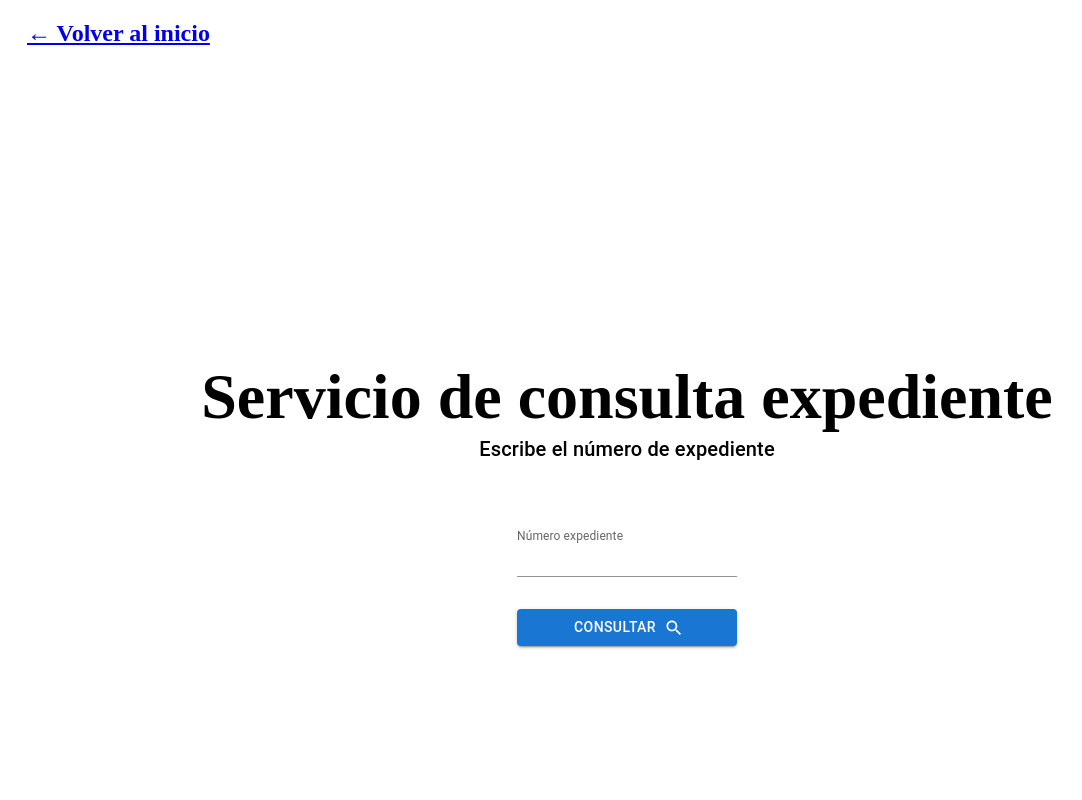
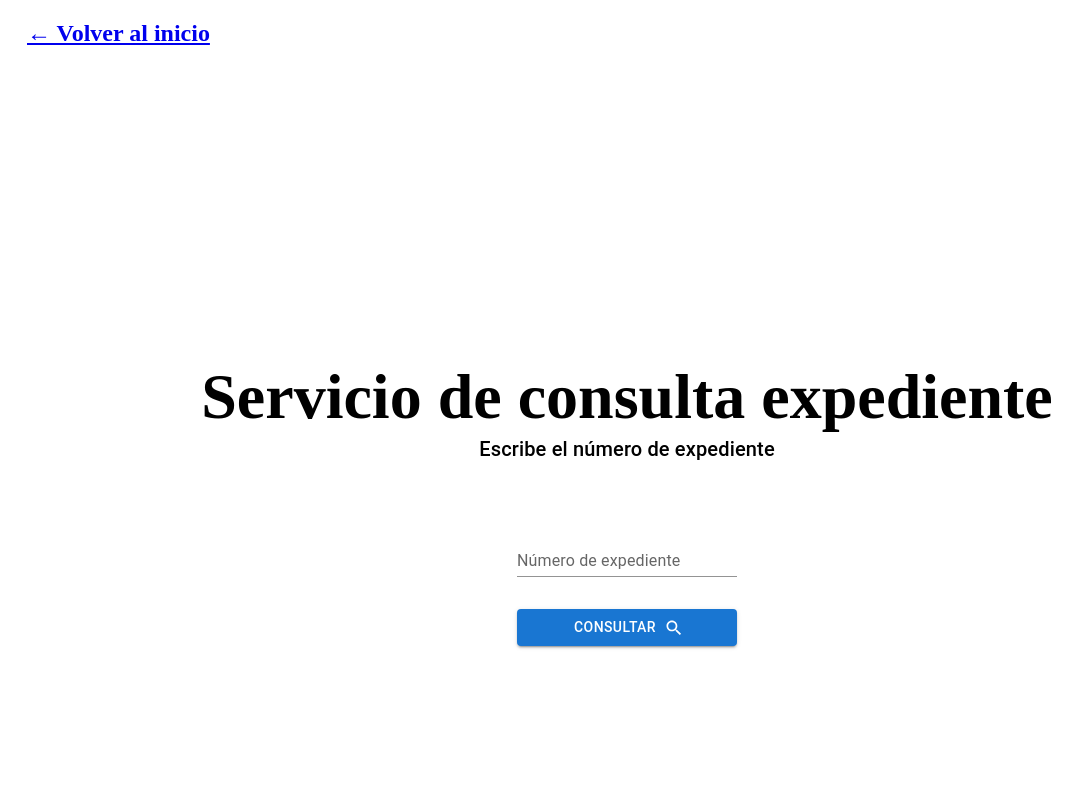
Before and after one commit to estlillo/barbatos-consulta, a Next.js app: page /Consulta in a window 1280 px wide. Shown: the top 800 px of the page, without its empty margins (13-1095 px from the left). Built offline with nearby package versions, Linux system fonts and the light colour scheme.

Commit message:
se crea un customHook para consultar expedientes formulario consultar expedientes con react hook form

```diff
--- a/package.json
+++ b/package.json
@@ -17,6 +17,7 @@
     "@react-pdf-viewer/core": "^3.6.0",
     "@react-pdf-viewer/page-navigation": "^3.6.0",
     "axios": "^0.27.2",
+    "axios-hooks": "^3.1.3",
     "moment": "^2.29.3",
     "next": "12.1.6",
     "pdfjs-dist": "^2.14.305",
@@ -24,6 +25,7 @@
     "react-content-loader": "^6.2.0",
     "react-dom": "18.2.0",
     "react-google-recaptcha": "^2.1.0",
+    "react-hook-form": "^7.33.1",
     "swr": "^1.3.0"
   },
   "devDependencies": {
--- a/pages/Consulta.js
+++ b/pages/Consulta.js
@@ -5,6 +5,9 @@ import {
   Divider,
   IconButton,
   Stack,
+  Input,
+  TextField,
+  Alert,
 } from "@mui/material";
 import React from "react";
 import ContentLoader, { BulletList } from "react-content-loader";
@@ -19,15 +22,23 @@ import LinkVolver from "./Components/LinkVolver";
 import LaunchIcon from "@mui/icons-material/Launch";
 
 import DialogObservacion from "./Components/DialogObservacion";
+import { useForm } from "react-hook-form";
+
+import useConsultaExpediente from "./custom-hooks/useConsultaExpediente";
+
 export default function Consulta() {
-  const [numeroExpediente, setNumeroExpediente] = React.useState([""]);
-  const [resultado, setResultado] = React.useState([]);
-  const [isLoading, setIsLoading] = React.useState(false);
-  const [error, setError] = React.useState("");
 
+  const [numeroExpediente, setNumeroExpediente] = React.useState("");
   const [open, setOpen] = React.useState(false);
   const [observaciones, setObservaciones] = React.useState([]);
+  const {isLoading, resultado, error} = useConsultaExpediente(numeroExpediente);
+  const {register,handleSubmit,formState: { errors }} = useForm();
 
+  const onSubmit = (data) => {
+    setNumeroExpediente(data.numeroExpediente);
+  }
+
+  //modal observaciones
   const handleClickOpen = (observaciones) => {
     setObservaciones(observaciones);
     setOpen(true);
@@ -38,23 +49,6 @@ export default function Consulta() {
     setOpen(false);
   };
 
-  const onChangeHandler = (event) => {
-    setNumeroExpediente(event.target.value);
-  };
-
-  const handleSubmit = (e) => {
-    e.preventDefault();
-    setResultado([]);
-    setIsLoading(true);
-    axios
-      .post("/api/buscarExpediente", {
-        numeroExpediente: numeroExpediente,
-      })
-      .then((response) => {
-        setResultado(response.data);
-        setIsLoading(false);
-      });
-  };
 
   return (
     <div className={styles.container}>
@@ -69,15 +63,15 @@ export default function Consulta() {
         </Typography>
 
         <Box className={styles.element}>
-          <form onSubmit={handleSubmit}>
+          <form onSubmit={handleSubmit(onSubmit)}>
             <Box sx={{ mt: 1, display: "flex", flexDirection: "column" }}>
-              <InputTextBusqueda
-                required={true}
-                onChangeHandler={onChangeHandler}
-                value={numeroExpediente}
-                id="numeroExpedediente"
-                label="Número expediente"
+              <TextField
+                {...register("numeroExpediente", { required: "Campo requerido" })}
+                margin="normal"
+                label="Número de expediente"
+                variant="standard"
               />
+               {errors?.numeroExpediente && <Alert severity="error">{errors.numeroExpediente.message}</Alert>}
               <ButtonConsulta isLoading={isLoading} />
             </Box>
           </form>
@@ -128,8 +122,7 @@ export default function Consulta() {
             </Box>
           </div>
         )}
-
-        <DialogObservacion
+          <DialogObservacion
           open={open}
           setOpen={setOpen}
           onClose={handleClose}
--- /dev/null
+++ b/pages/custom-hooks/useConsultaExpediente.js
@@ -0,0 +1,24 @@
+import React, { useEffect } from "react";
+import axios from "axios";
+
+export default function useConsultaExpediente(numeroExpediente) {
+  const [resultado, setResultado] = React.useState([]);
+  const [isLoading, setIsLoading] = React.useState(false);
+  const [error, setError] = React.useState("");
+
+  useEffect(() => {
+    if (numeroExpediente) {
+        setResultado([]);
+      setIsLoading(true);
+      axios
+        .post("/api/buscarExpediente", {
+          numeroExpediente,
+        })
+        .then((response) => {
+          setResultado(response.data);
+          setIsLoading(false);
+        });
+    }
+  }, [numeroExpediente]);
+  return { isLoading, resultado, error };
+}
```
Also changed, not shown: 1 other file (tests, documents, lock files or other folders).
